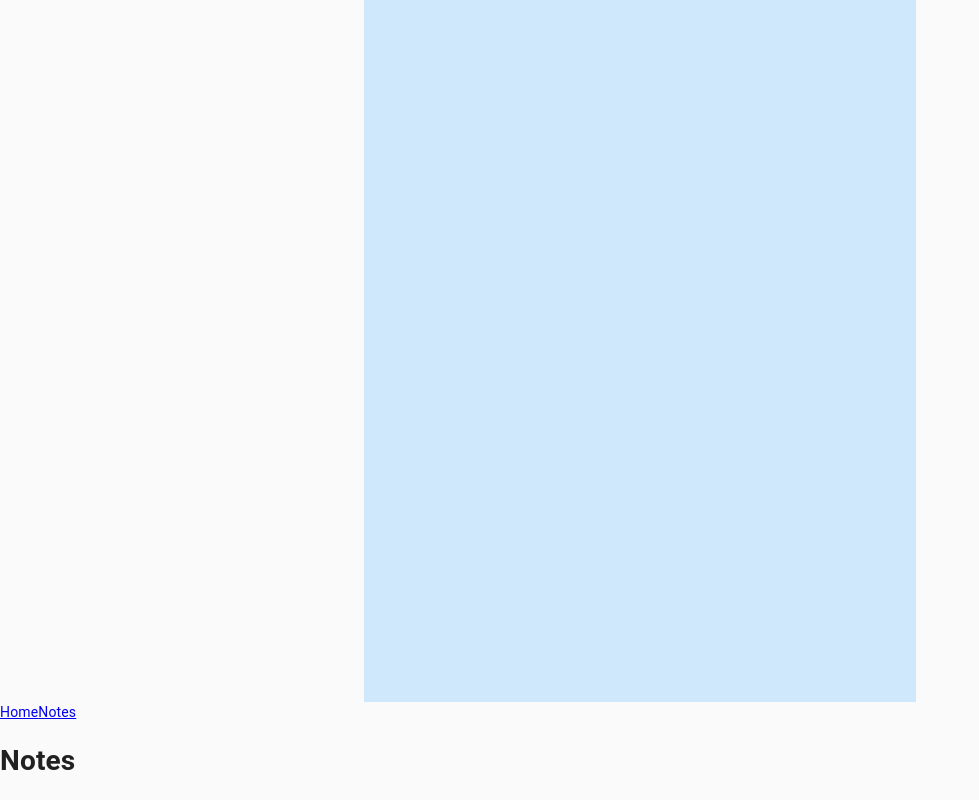
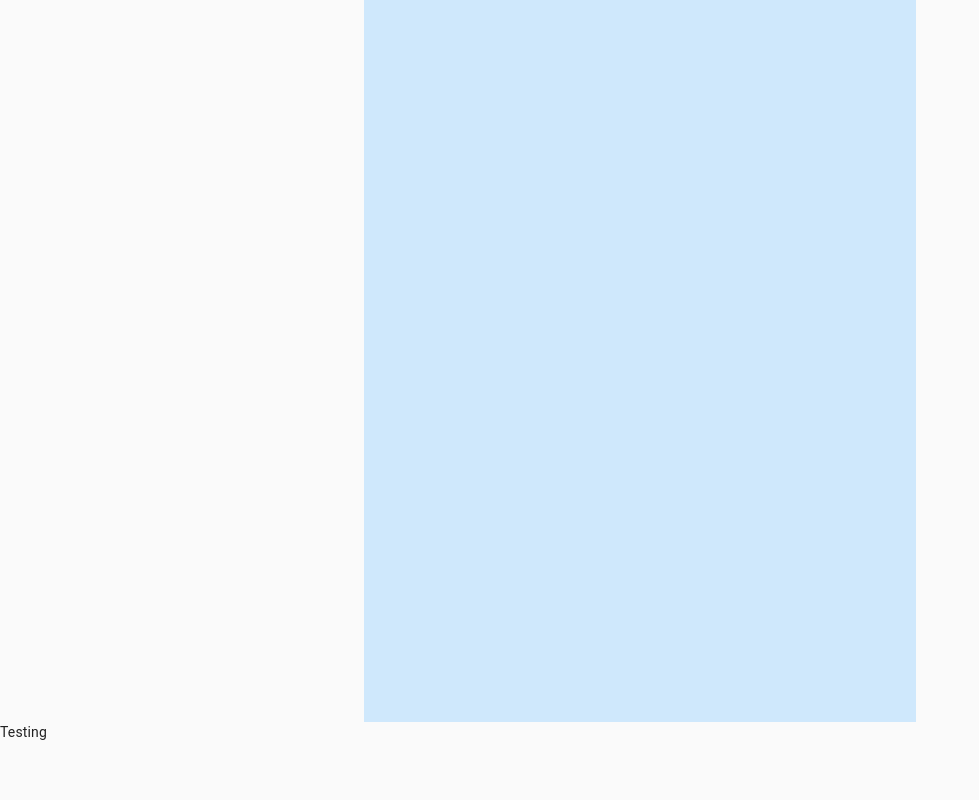
Before and after one commit to alexandersumer/Notare, a React (Create React App) app in the folder frontend/: page /Notes in a window 1280 px wide. Shown: the part 403-1203 px from the top of the page, without its empty margins (0-979 px from the left). After the commit the page ends 1145 px from the top, so only its background shows below. Built offline with nearby package versions, Linux system fonts and the light colour scheme.

Commit message:
fixes naming conventiosn

```diff
--- a/frontend/src/components/App.tsx
+++ b/frontend/src/components/App.tsx
@@ -1,7 +1,7 @@
 import * as React from "react";
 import { BrowserRouter as Router, Route, Link, Switch } from "react-router-dom";
 import { Home } from "./Home";
-import { Notes } from "./Notes";
+import NotePage from "./NotePage";
 import { Note } from "./Note";
 
 class App extends React.Component {
@@ -9,15 +9,15 @@ class App extends React.Component {
     return (
       <Router>
         <div>
-          <Note/>
           <nav>
             <Link to="/">Home</Link>
             <Link to="/Notes">Notes</Link>
           </nav>
           <Switch>
             <Route exact path="/" component={Home} />
-            <Route exact path="/Notes" component={Notes} />
+            <Route exact path="/Notes" component={Note} />
           </Switch>
+          <NotePage/>
         </div>
       </Router>
     );
--- /dev/null
+++ b/frontend/src/components/NotePage.tsx
@@ -0,0 +1,17 @@
+import React from "react";
+
+interface Props {
+
+};
+
+class NotePage extends React.Component<Props> {
+  constructor(props: Props){
+      super(props);
+  }
+
+  render(){
+    return (<div>Testing</div>)
+  }
+}
+
+export default NotePage;
--- a/frontend/src/components/Notes.tsx
+++ /dev/null
@@ -1,3 +0,0 @@
-import React from "react";
-
-export const Notes = () => <h1>Notes</h1>;
```
